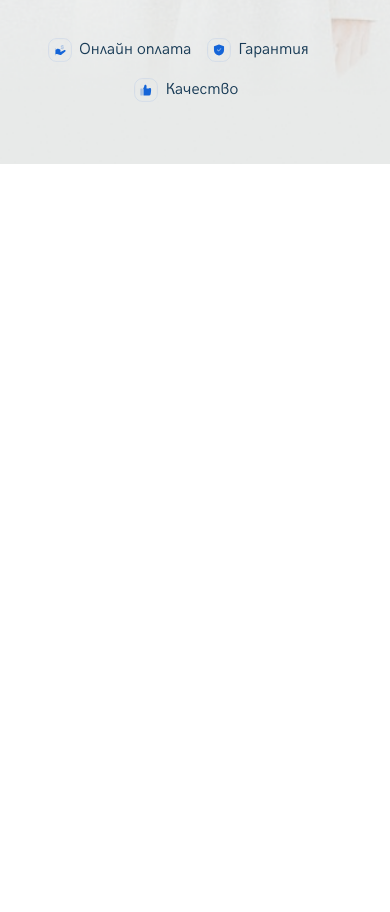
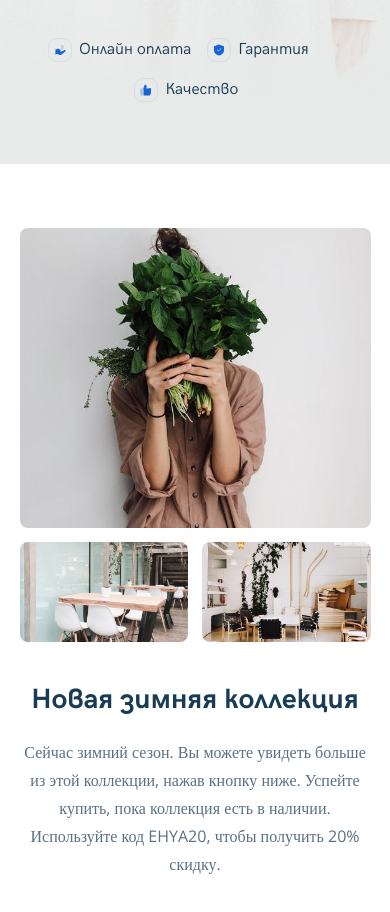
Before and after one commit to KarrinaB/EHYA-project_Web-Start-GLO-Acedemy, a plain HTML site: page index.html in a window 390 px wide. Shown: the part 812-1724 px from the top of the page. Before the commit the page ends 1096 px from the top, so only its background shows below. Drawn offline with nearby package versions, Linux system fonts and the light colour scheme.

Commit message:
create block-collection&adaptive for this

```diff
--- a/index.html
+++ b/index.html
@@ -4,6 +4,7 @@
   <meta charset="UTF-8">
   <meta name="viewport" content="width=device-width, initial-scale=1.0">
   <link href="https://fonts.googleapis.com/css2?family=Open+Sans:wght@400;600;700&display=swap" rel="stylesheet">
+  <link rel="icon" type="image/x-icon" href="favicon.ico">
   <link rel="stylesheet" href="css/style.css">
   <title>Ehya-landing</title>
 </head>
@@ -52,6 +53,32 @@
     </div>
     <!-- /.hero-container -->
   </section>
+  <section class="collection">
+    <div class="container">
+      <div class="collection-container">
+      <div class="collection-left">
+        <img class="collection-left__img" src="img/img-collection-1.png" alt="image collectioin">
+        <div class="collection-center">
+        <img class="collection-center__img" src="img/img-collection-2.png" alt="image collection">
+        <img class="collection-center__img" src="img/img-collection-3.png" alt="image collection">
+      </div>
+      <!-- /.collection-center -->
+      </div>
+      <!-- /.collection-left -->
+
+
+      <div class="collection-right">
+        <h1 class="collection-right__title">Новая зимняя коллекция</h1>
+        <p class="collection-right__text">Сейчас зимний сезон. Вы можете увидеть больше из этой коллекции, нажав кнопку ниже. Успейте купить, пока коллекция есть в наличии. Используйте код EHYA20, чтобы получить 20% скидку.</p>
+        <a href="#" class="collection-right__link">Посмотреть коллекцию<img class="collection-right__icon" src="img/vector-collection.svg" alt="icon: vector"></a>
+      </div>
+      <!-- /.collection-right -->
+    </div>
+    <!-- /.collection-container -->
+    </div>
+    <!-- /.container -->
+  </section>
+
   <script src="js/main.js"></script>
 </body>
 </html>
--- a/sass/_media.sass
+++ b/sass/_media.sass
@@ -4,9 +4,21 @@
   .hero
     margin-top: 30px
     &-container
-
       margin-left: 20px
       margin-right: 20px
+  .collection
+    &-container
+      flex-direction: column
+    &-left
+      justify-content: center
+      margin-right: 0
+      margin-bottom: 40px
+    &-right
+      max-width: 100%
+      margin-top: 0
+      &__text
+        max-width: 100%
+        margin-bottom: 24px
 
 @media (max-width: 992px)
   .container
@@ -104,10 +116,15 @@
     &-container
       max-width: 728px
       background-position: 60% 40%
+  .collection
+    &-left
+      &__img
+        width: 50%
 @media (max-width: 576px)
   .container
     width: 90%
   .hero
+    margin-bottom: 64px
     &-title
       font-size: 32px
       line-height: 40px
@@ -134,6 +151,38 @@
       &__img
         height: 24px
         width: 24px
+  .collection
+    margin-top: 0
+    &-left
+      flex-direction: column
+      margin-bottom: 40px
+      &__img
+        height: 300px
+        width: 100%
+        max-width: 100%
+
+    &-center
+      display: flex
+      justify-content: space-between
+      height: 150px
+      width: 100%
+      margin-left: 0
+      margin-top: 14px
+      &__img
+        height: 100%
+        width: 48%
+    &-right
+      &__title
+        margin-bottom: 20px
+        font-size: 36px
+        line-height: 36px
+      &__text
+        font-size: 18px
+      &__link
+        font-size: 16px
+
+
+
 
 
 
@@ -181,3 +230,19 @@
       width: 100%
       flex-wrap: wrap
       justify-content: center
+  .collection
+    margin-bottom: 104px
+    &-center
+      height: 100px
+    &-right
+
+      &__title
+        font-size: 28px
+        line-height: 36px
+        text-align: center
+      &__text
+        font-size: 16px
+        line-height: 28px
+        text-align: center
+      &__link
+        display: none
--- /dev/null
+++ b/sass/blocks/_collection.sass
@@ -0,0 +1,63 @@
+.collection
+  margin-bottom: 145px
+  &-container
+    display: flex
+  &-left
+    display: flex
+    margin-right: 35px
+    &__img
+      max-width: 320px
+      height: 490px
+      border-radius: 8px
+      object-fit: cover
+
+  &-center
+    margin-left: 30px
+    width: 320px
+    &__img
+      width: 100%
+      height: 230px
+      border-radius: 8px
+      object-fit: cover
+      margin-top: 0
+      &:first-child
+        margin-bottom: 26px
+
+  &-right
+    display: flex
+    flex-direction: column
+    max-width: 412px
+    margin-top: 10px
+    margin-left: 0
+    &__title
+      margin-top: 0
+      font-family: 'HKGrotesk-bold'
+      font-style: normal
+      font-weight: bold
+      font-size: 48px
+      line-height: 60px
+      letter-spacing: 0.2px
+      color: #183B56
+      margin-bottom: 24px
+    &__text
+      margin-top: 0
+      font-family: 'Open Sans'
+      font-style: normal
+      font-weight: normal
+      max-width: 392px
+      font-size: 20px
+      line-height: 36px
+      color: #5A7184
+      margin-bottom: 40px
+    &__link
+      font-family: 'Open Sans'
+      font-style: normal
+      font-weight: bold
+      font-size: 18px
+      line-height: 25px
+      color: #1565D8
+      text-decoration: none
+    &__icon
+      margin-left: 19px
+      height: 13px
+      width: 16px
--- a/sass/style.sass
+++ b/sass/style.sass
@@ -4,4 +4,5 @@
 @import 'blocks/header'
 @import 'blocks/hero'
 @import 'font'
+@import 'blocks/collection'
 @import 'media'
```
Also changed, not shown: css/style.css, favicon.ico (added), img/img-collection-1.png (added), img/img-collection-2.png (added), img/img-collection-3.png (added), img/vector-collection.svg (added), 1 other file.
